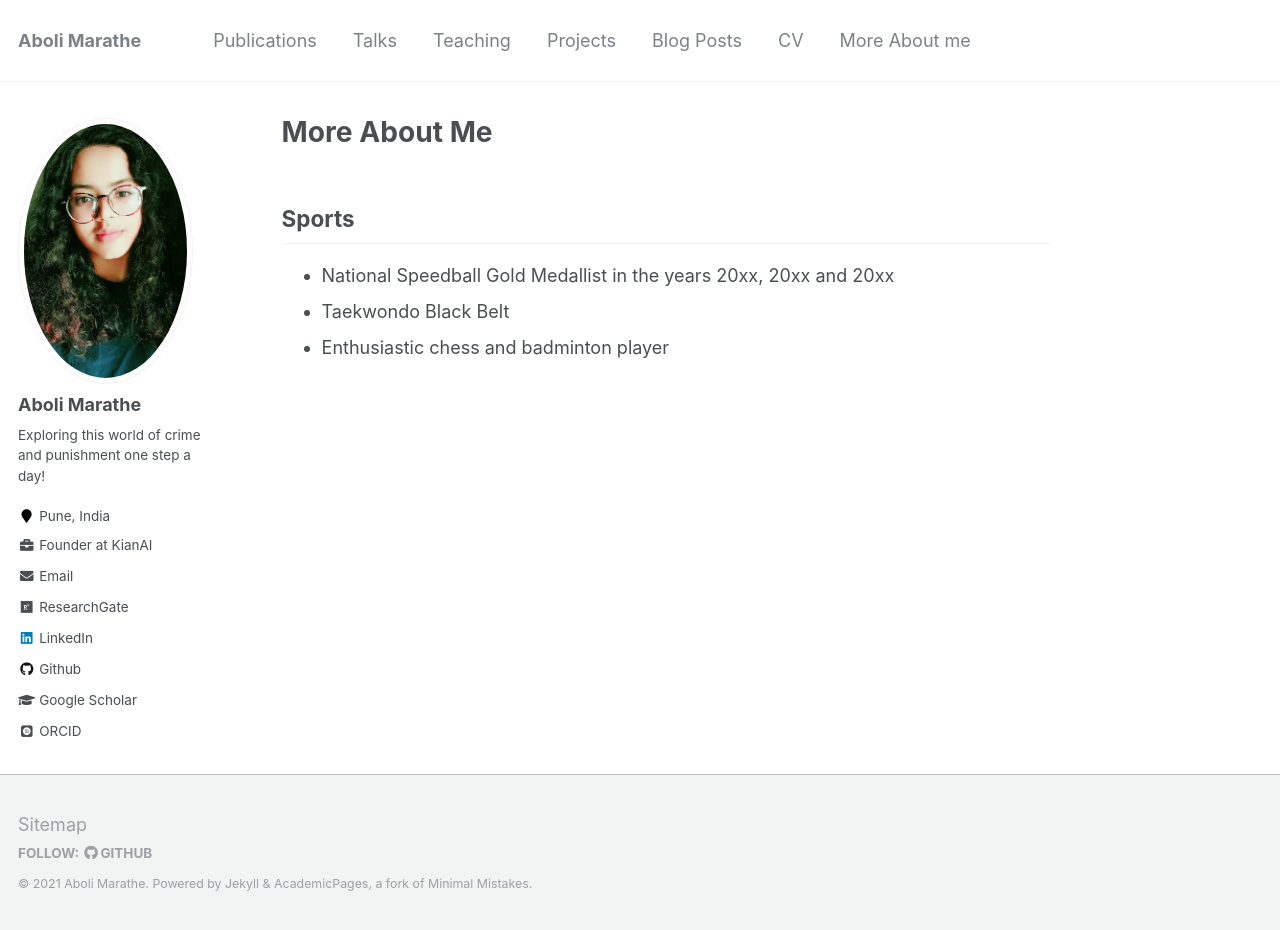
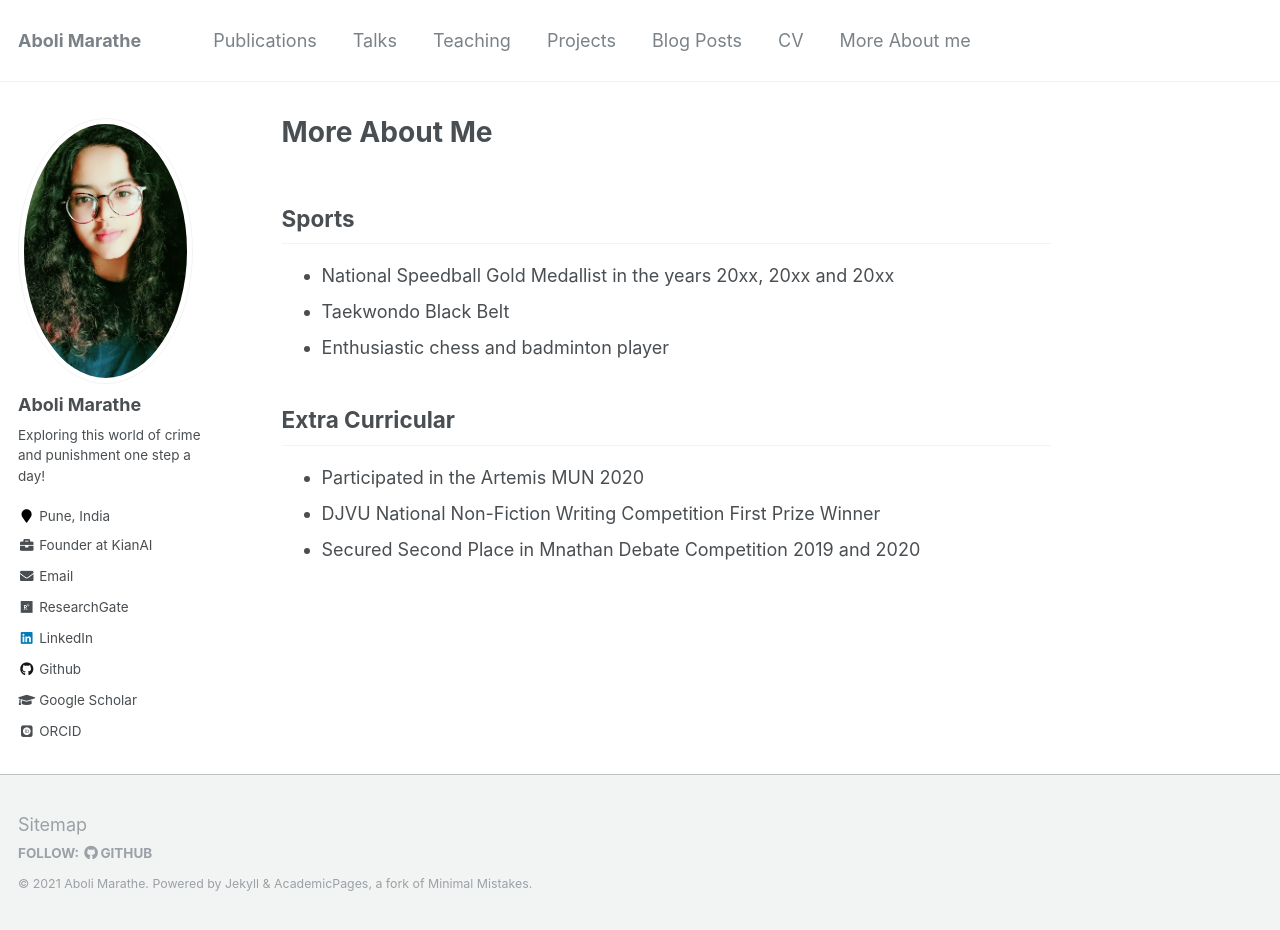
Before and after one commit to Infernolia/Infernolia.github.io, a Jekyll site: the page built from _pages/markdown.md, in a window 1280 px wide and 930 px high. Built offline with Jekyll 4.4.1, drawn with Linux system fonts in a browser that asks for light colours; some web fonts are replaced.

Commit message:
Update markdown.md

```diff
--- a/_pages/markdown.md
+++ b/_pages/markdown.md
@@ -10,3 +10,10 @@ author_profile: true
 * National Speedball Gold Medallist in the years 20xx, 20xx and 20xx
 * Taekwondo Black Belt
 * Enthusiastic chess and badminton player
+
+
+## Extra Curricular
+
+* Participated in the Artemis MUN 2020
+* DJVU National Non-Fiction Writing Competition First Prize Winner
+* Secured Second Place in Mnathan Debate Competition 2019 and 2020
```
